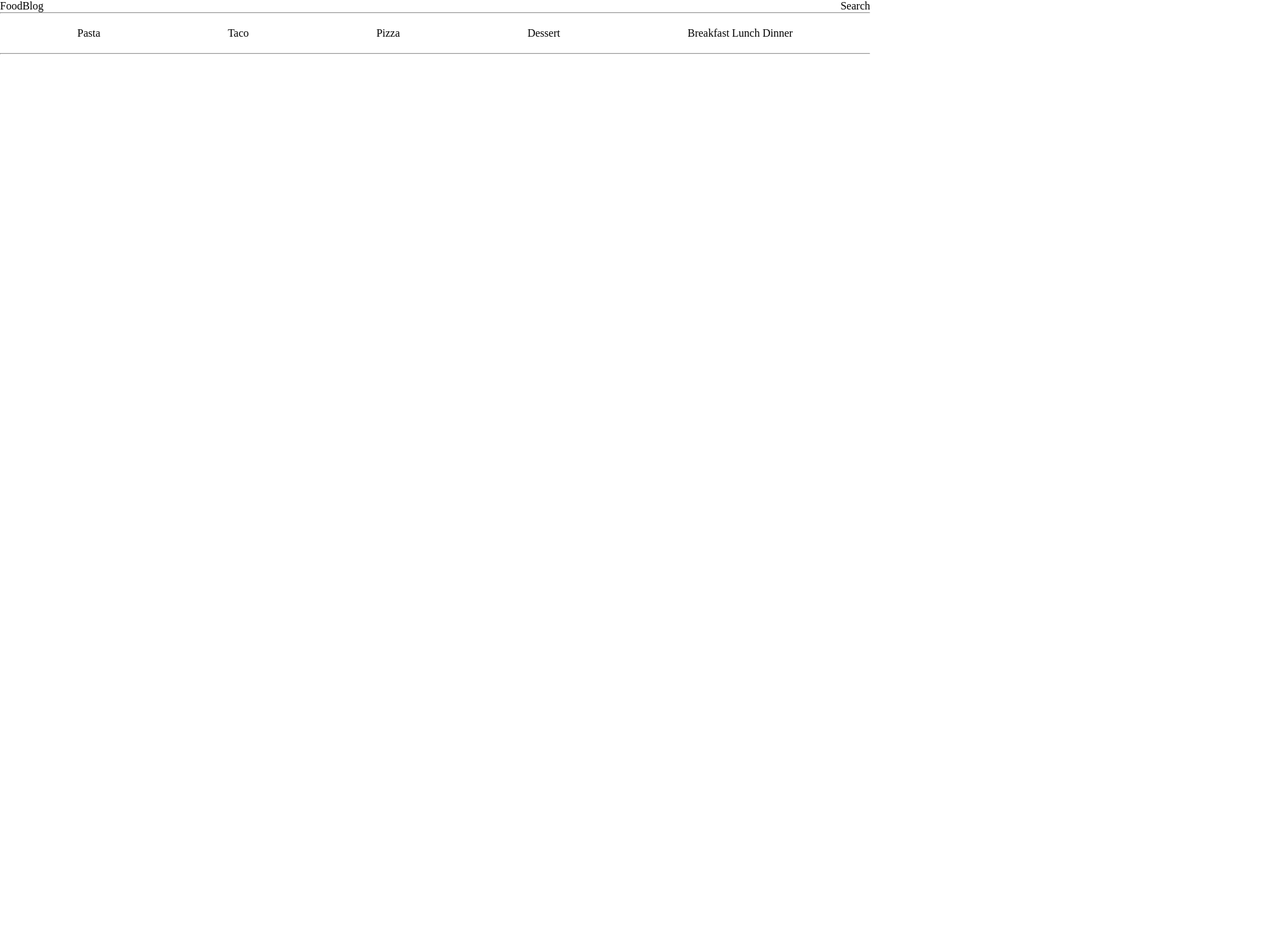
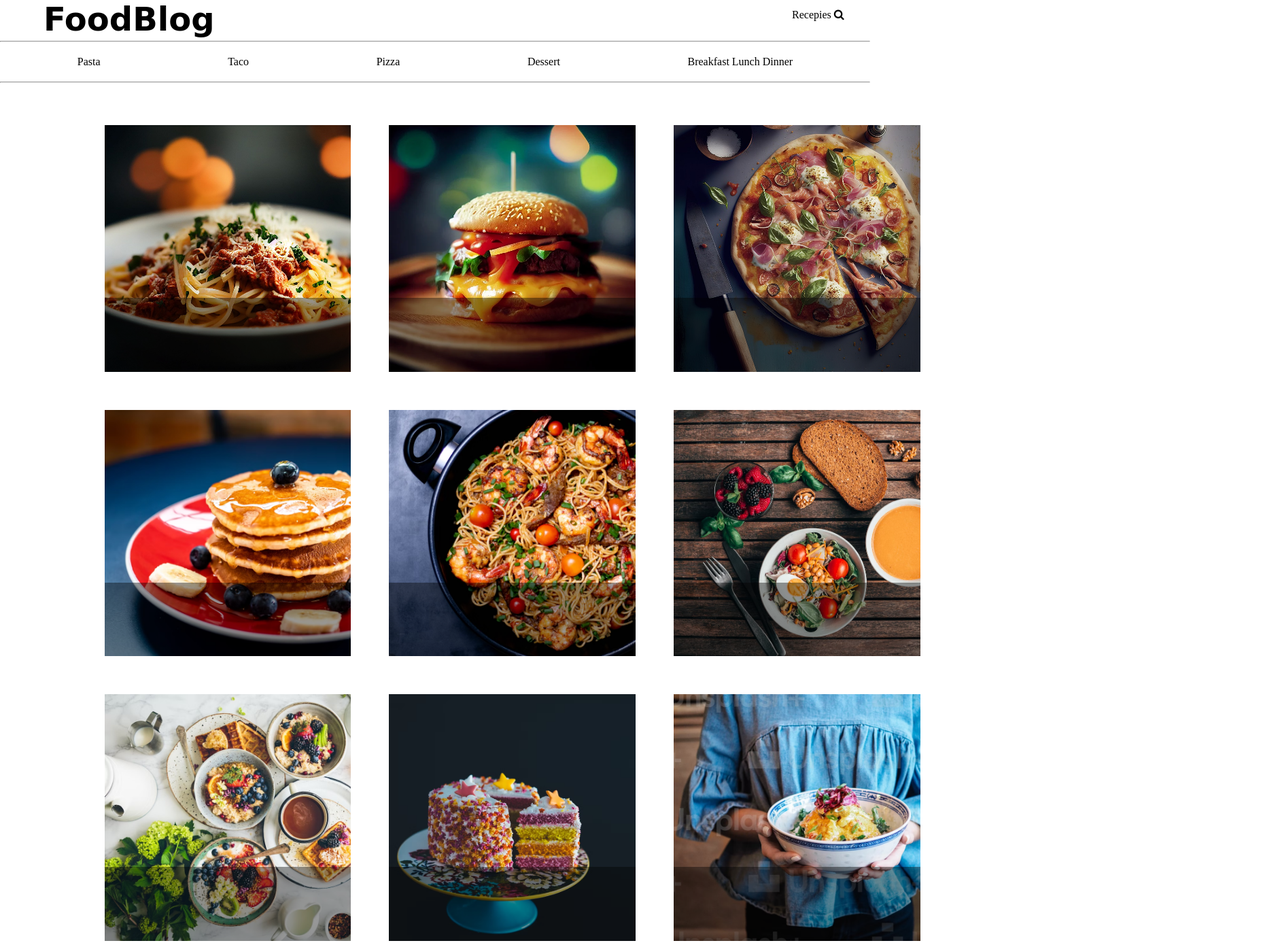
Before and after one commit to Shady9772/FE18-CR1-ViktorBeckes, a plain HTML site: page FoodBlog.html in a window 1280 px wide. Shown: the top 1387 px of the page at 68% size, 1880 px wide, since content can reach past the window. Drawn offline with Linux system fonts and the light colour scheme.

Commit message:
FixedPicturesAndFooter

```diff
--- a/FoodBlog.html
+++ b/FoodBlog.html
@@ -15,8 +15,10 @@
 <body>
     <nav>
         <div class="search">
-            <a href="*">FoodBlog</a>
-            <a href="*">Search</a>
+            <a class="a1" href="*">FoodBlog</a>
+            <div class="a2">
+                <a href="*">Recepies    <a href="https://www.google.com/" class="fa fa-search"></a></a>
+            </div>
         </div>
         <hr>
         <div class="foods">
@@ -32,15 +34,15 @@
     </nav>
 
     <div class="pics">
-        <div class="pic"><p>something</p></div>
-        <div class="pic"><p>something</p></div>
-        <div class="pic"><p>something</p></div>
-        <div class="pic"><p>something</p></div>
-        <div class="pic"><p>something</p></div>
-        <div class="pic"><p>something</p></div>
-        <div class="pic"><p>something</p></div>
-        <div class="pic"><p>something</p></div>
-        <div class="pic"><p>something</p></div>
+        <div class="pic1"><div class="p"></div></div>
+        <div class="pic2"><div class="p"></div></div>
+        <div class="pic3"><div class="p"></div></div>
+        <div class="pic4"><div class="p"></div></div>
+        <div class="pic5"><div class="p"></div></div>
+        <div class="pic6"><div class="p"></div></div>
+        <div class="pic7"><div class="p"></div></div>
+        <div class="pic8"><div class="p"></div></div>
+        <div class="pic9"><div class="p"></div></div>
     </div>
 
     <footer>
@@ -55,9 +57,7 @@
         </div>
         <div class="media">
             <a href="https://twitter.com/CodeFactoryVIE?ref_src=twsrc%5Egoogle%7Ctwcamp%5Eserp%7Ctwgr%5Eauthor" class="fa fa-twitter"></a>
-            <p>||</p>
             <a href="https://www.facebook.com/CodeFactoryVienna/" class="fa fa-facebook"></a>
-            <p>||</p>
             <a href="https://www.youtube.com/@codefactory6508" class="fa fa-youtube"></a>
         </div>
         <div class="right">
--- a/FoodBlog.scss
+++ b/FoodBlog.scss
@@ -1,4 +1,5 @@
 @import "navbar";
+@import "Pictures";
 @import "footer";
 
 *{
@@ -9,10 +10,11 @@
 .pics{
     display: grid;
     grid-template-columns: repeat(3, 1fr);
-    gap: 5vh;
-    width: 200vh;
-    height: 200vh;
-    margin: 1vh;
-    .pic{
-        background-image: url("pasta.jpg");
-        }    }}
+    justify-content: center;
+    gap: 7vh;
+    width: 150vh;
+    height: 150vh;
+    margin-top: 5%;
+    margin-left: 12%;
+    margin-bottom: 5%;
+}
--- a/_footer.scss
+++ b/_footer.scss
@@ -20,17 +20,18 @@ footer{
     .media{
         display: flex;
         justify-content: center;
-        margin-top: 50px;
+        gap: 5%;
         a{
+            margin-top: 1%;
             text-decoration: None;
         }
     }
     .right{
         display: flex;
-        justify-content: space-around;
+        justify-content: center;
         p{
+            margin-top: 1%;
             color: white;
-            margin-top: 5px;
         }
     }
 }
--- a/_navbar.scss
+++ b/_navbar.scss
@@ -1,13 +1,28 @@
 nav{
-    height: 10vh;
+    height: 15vh;
     .search{
+            height: 50%;
             display:flex;
             justify-content: space-between;
             a{
                 color: black;
                 text-decoration: None;
             }
-           }
+            .a1{
+                font-family: 'Brush Script MT', cursive;
+                font-weight: bold;
+                font-size: 300%;
+                margin-left: 5%;
+                color: black;
+                text-decoration: None;
+            }
+            .a2{
+                margin-top: 1%;
+                margin-right: 3%;
+                color: black;
+                text-decoration: None;
+            }
+}
     .foods{
         margin: 20px;
         display: flex;
@@ -16,9 +31,5 @@ nav{
             color: black;
             text-decoration: None;
         }
-
     }
-
-
-
 }
--- /dev/null
+++ b/_pictures.scss
@@ -0,0 +1,61 @@
+.p{
+    background-color: black;
+    height: 30%;
+    width: 100%;
+    opacity: 0.40;
+    margin-top: 70%;
+}
+.pic1{
+    background-image: url("pasta.jpg");
+    background-size: cover;
+    width: 100%;
+    height: 100%;
+}
+.pic2{
+    background-image: url("burger.jpg");
+    background-size: cover;
+    width: 100%;
+    height: 100%;
+}
+.pic3{
+    background-image: url("pizza.jpg");
+    background-size: cover;
+    width: 100%;
+    height: 100%;
+}
+.pic4{
+    background-image: url("pancakes.jpg");
+    background-size: cover;
+    width: 100%;
+    height: 100%;
+}
+.pic5{
+    background-image: url("pasta2.jpg");
+    background-size: cover;
+    width: 100%;
+    height: 100%;
+}
+.pic6{
+    background-image: url("tasty.jpg");
+    background-size: cover;
+    width: 100%;
+    height: 100%;
+}
+.pic7{
+    background-image: url("breakfast.jpg");
+    background-size: cover;
+    width: 100%;
+    height: 100%;
+}
+.pic8{
+    background-image: url("cake.jpg");
+    background-size: cover;
+    width: 100%;
+    height: 100%;
+}
+.pic9{
+    background-image: url("eggsalat.jpg");
+    background-size: cover;
+    width: 100%;
+    height: 100%;
+}
```
Also changed, not shown: FoodBlog.css, 1 other file.
